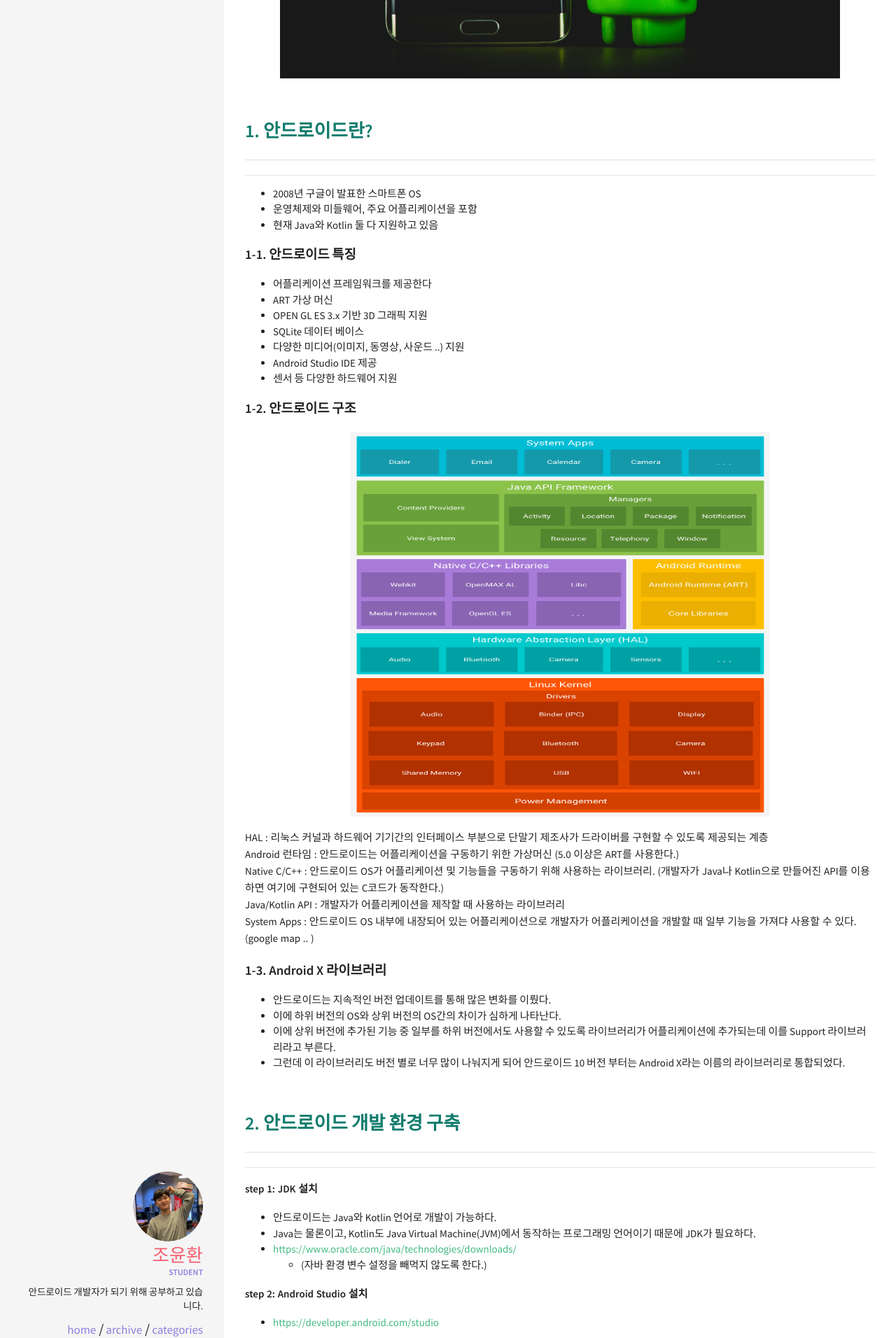
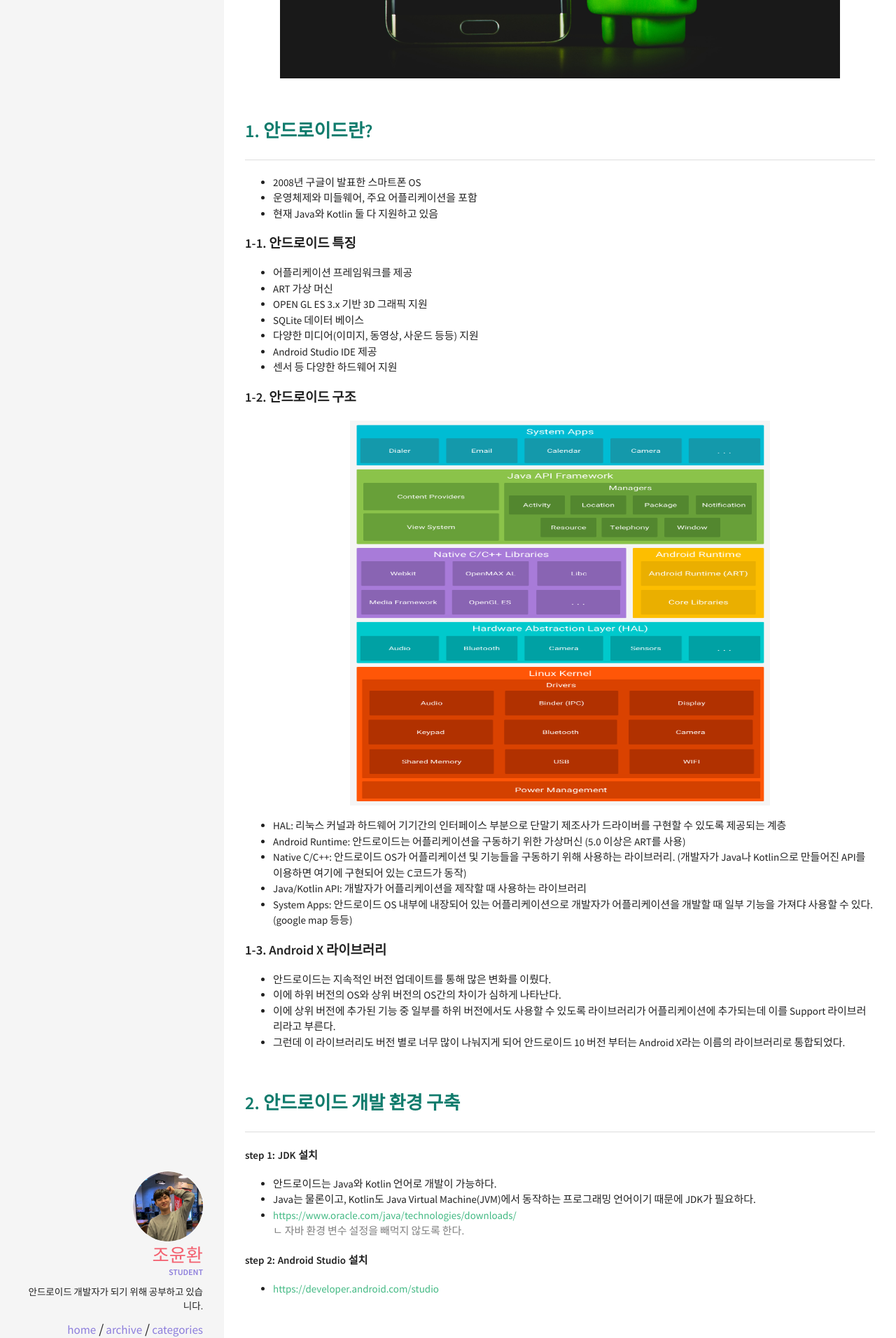
Before and after one commit to younhwan97/younhwan97.github.io, a Jekyll site: the page built from _posts/2021-09-26-about-android.md, in a window 1280 px wide. Shown: the part 666-2578 px from the top of the page at 70% size. Built offline with Jekyll 4.4.1, drawn with Linux system fonts in a browser that asks for light colours; comment, search, counter and statistics services are not loaded; some of the changed text lies outside the part shown.

Commit message:
[수정] 포스팅 내용 수정

```diff
--- a/_posts/2021-09-26-about-android.md
+++ b/_posts/2021-09-26-about-android.md
@@ -9,7 +9,6 @@ comments: true
 ![main image]({{site.url}}/img/Android/denny-muller-HfWA-Axq6Ek-unsplash.jpg){:height="500" width="800"}
 
 ## <span style="color:#0f7b6c">1. 안드로이드란?</span>
----
 
 - 2008년 구글이 발표한 스마트폰 OS
 - 운영체제와 미들웨어, 주요 어플리케이션을 포함
@@ -17,11 +16,11 @@ comments: true
 
 #### 1-1. 안드로이드 특징
 
-- 어플리케이션 프레임워크를 제공한다
+- 어플리케이션 프레임워크를 제공
 - ART 가상 머신
 - OPEN GL ES 3.x 기반 3D 그래픽 지원
 - SQLite 데이터 베이스
-- 다양한 미디어(이미지, 동영상, 사운드 ..) 지원
+- 다양한 미디어(이미지, 동영상, 사운드 등등) 지원
 - Android Studio IDE 제공
 - 센서 등 다양한 하드웨어 지원
 
@@ -29,11 +28,11 @@ comments: true
 
 ![안드로이드구조]({{site.url}}/img/Android/android-stack_2x.png){: height="550" width="600"}
 
-HAL : 리눅스 커널과 하드웨어 기기간의 인터페이스 부분으로 단말기 제조사가 드라이버를 구현할 수 있도록 제공되는 계층 <br>
-Android 런타임 : 안드로이드는 어플리케이션을 구동하기 위한 가상머신 (5.0 이상은 ART를 사용한다.) <br>
-Native C/C++ : 안드로이드 OS가 어플리케이션 및 기능들을 구동하기 위해 사용하는 라이브러리. (개발자가 Java나 Kotlin으로 만들어진 API를 이용하면 여기에 구현되어 있는 C코드가 동작한다.) <br>
-Java/Kotlin API : 개발자가 어플리케이션을 제작할 때 사용하는 라이브러리 <br>
-System Apps : 안드로이드 OS 내부에 내장되어 있는 어플리케이션으로 개발자가 어플리케이션을 개발할 때 일부 기능을 가져댜 사용할 수 있다. (google map .. ) <br>
+- HAL: 리눅스 커널과 하드웨어 기기간의 인터페이스 부분으로 단말기 제조사가 드라이버를 구현할 수 있도록 제공되는 계층
+- Android Runtime: 안드로이드는 어플리케이션을 구동하기 위한 가상머신 (5.0 이상은 ART를 사용)
+- Native C/C++: 안드로이드 OS가 어플리케이션 및 기능들을 구동하기 위해 사용하는 라이브러리. (개발자가 Java나 Kotlin으로 만들어진 API를 이용하면 여기에 구현되어 있는 C코드가 동작)
+- Java/Kotlin API: 개발자가 어플리케이션을 제작할 때 사용하는 라이브러리
+- System Apps: 안드로이드 OS 내부에 내장되어 있는 어플리케이션으로 개발자가 어플리케이션을 개발할 때 일부 기능을 가져댜 사용할 수 있다. (google map 등등)
 
 #### 1-3. Android X 라이브러리
 - 안드로이드는 지속적인 버전 업데이트를 통해 많은 변화를 이뤘다.
@@ -42,14 +41,13 @@ System Apps : 안드로이드 OS 내부에 내장되어 있는 어플리케이
 - 그런데 이 라이브러리도 버전 별로 너무 많이 나눠지게 되어 안드로이드 10 버전 부터는 Android X라는 이름의 라이브러리로 통합되었다.
 
 ## <span style="color:#0f7b6c">2. 안드로이드 개발 환경 구축</span>
----
 
 **step 1: JDK 설치**
 
 - 안드로이드는 Java와 Kotlin 언어로 개발이 가능하다.
 - Java는 물론이고, Kotlin도 Java Virtual Machine(JVM)에서 동작하는 프로그래밍 언어이기 때문에 JDK가 필요하다.
-- [https://www.oracle.com/java/technologies/downloads/](https://www.oracle.com/java/technologies/downloads/)
-    - (자바 환경 변수 설정을 빼먹지 않도록 한다.)
+- [https://www.oracle.com/java/technologies/downloads/](https://www.oracle.com/java/technologies/downloads/) <br>
+    <span style="color:#808080"> ㄴ 자바 환경 변수 설정을 빼먹지 않도록 한다. </span>
 
 
 **step 2: Android Studio 설치**
@@ -57,7 +55,6 @@ System Apps : 안드로이드 OS 내부에 내장되어 있는 어플리케이
 - [https://developer.android.com/studio](https://developer.android.com/studio)
 
 ## <span style="color:#0f7b6c">3. 안드로이드 프로젝트 생성</span>
----
 
 **step 1: New Project 버튼 클릭**
 ![create project step 1]({{site.url}}/img/Android/create-project-step-1.png){:height="300" width="600"}
@@ -65,29 +62,27 @@ System Apps : 안드로이드 OS 내부에 내장되어 있는 어플리케이
 **step 2: Activity 선택**
 ![create project step 2]({{site.url}}/img/Android/create-project-step-2.png){:height="300" width="600"}
 
-안드로이드의 경우 눈에 보이는 화면을 Activity라고 부른다.
+- Activity: 눈에 보이는 화면
 
 **step 3: 프로젝트 설정**
 ![create project step 3]({{site.url}}/img/Android/create-project-step-3.png){:height="300" width="600"}
 
-Package name : 마켓에서 어플리케이션을 구분하는 이름이 된다. 때문에 절대 중복되면 안된다! (일반적으로 회사 도메인을 뒤집어서 사용한다) <br>
-Language : 현재 Java와 Kotlin을 사용해 안드로이드 어플리케이션을 만들 수 있다. <br>
+- Package name: 마켓에서 어플리케이션을 구분하는 이름 (중복 x, 일반적으로 회사 도메인을 뒤집어서 사용) <br>
+- Language: 현재 Java와 Kotlin을 사용해 안드로이드 어플리케이션을 만들 수 있다. <br>
 
 **step 4: AVD 생성**
 ![create project step 4]({{site.url}}/img/Android/create-project-step-4.png){:height="300" width="600"} <br><br>
 ![create project step 5]({{site.url}}/img/Android/create-project-step-5.png){:height="300" width="600"} <br><br>
 ![create project step 6]({{site.url}}/img/Android/create-project-step-6.png){:height="300" width="600"}
-- AVD는 Android Virtual Device의 약자로서 안드로이드 에뮬레이터이다.
-- AVD는 컴퓨터의 가상화 기능을 이용하여 매우 빠른 속도로 동작한다.
+- AVD: Android Virtual Device의 약자로서 안드로이드 에뮬레이터이다.
 
 ## <span style="color:#0f7b6c">4. 안드로이드 어플리케이션의 동작원리</span>
----
 
 #### 4-1. 안드로이드 4대 구성 요소
-- **Activity** : 뉸에 보이는 화면을 관리하는 실행 단위
-- **Service** : 화면을 가지지 않는 실행 단위 (= 백그라운드 프로세싱)
-- **Broadcast Receiver** : OS가 메시지를 받으면 실행되는 실행 단위
-- **Content Provider** : 저장된 데이터를 제공하기 위해 실행되는 실행 단위
+- **Activity**: 눈에 보이는 화면을 관리하는 실행 단위
+- **Service**: 화면을 가지지 않는 실행 단위 (= 백그라운드 프로세싱)
+- **Broadcast Receiver**: OS가 메시지를 받으면 실행되는 실행 단위
+- **Content Provider**: 저장된 데이터를 제공하기 위해 실행되는 실행 단위
 
 > 안드로이드 어플리케이션은 4대 구성 요소들을 통합 관리하는 번들 개념이다. <br><br>
 각각의 구성요소가 모여 하나의 안드로이드 어플리케이션을 이룬다. 각 구성요소는 자신들이 실행될 적절한 상황이 왔을 때, 개발자가 작성한 코드를 실행한다.
@@ -97,9 +92,9 @@ Language : 현재 Java와 Kotlin을 사용해 안드로이드 어플리케이션
 #### 4-2. 프로젝트의 구조
 ![안드로이드 프로젝트 구조]({{site.url}}/img/Android/project-structure.png){:height="300"}
 
-- AndroidManifest.xml : 안드로이드 어플리케이션에 관련된 설정 파일
-- java 폴더 : 개발자가 작성하는 소스 코드
-- res 폴더 : 이미지, 사운드, 데이터 등 어플리케이션에서 필요한 리소스
+- AndroidManifest.xml: 안드로이드 어플리케이션에 관련된 설정 파일
+- java 폴더: 개발자가 작성하는 소스 코드
+- res 폴더: 이미지, 사운드, 데이터 등 어플리케이션에서 필요한 리소스
 
 #### 4-3. 동작원리
 
```
